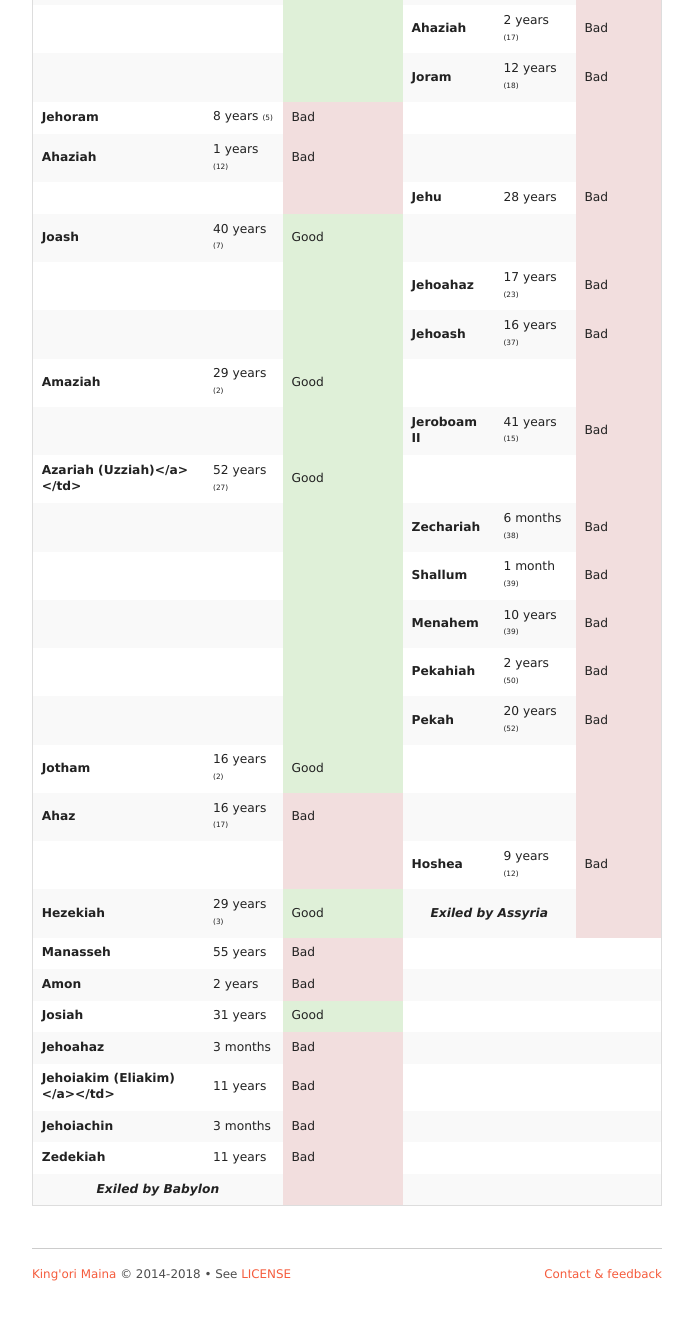
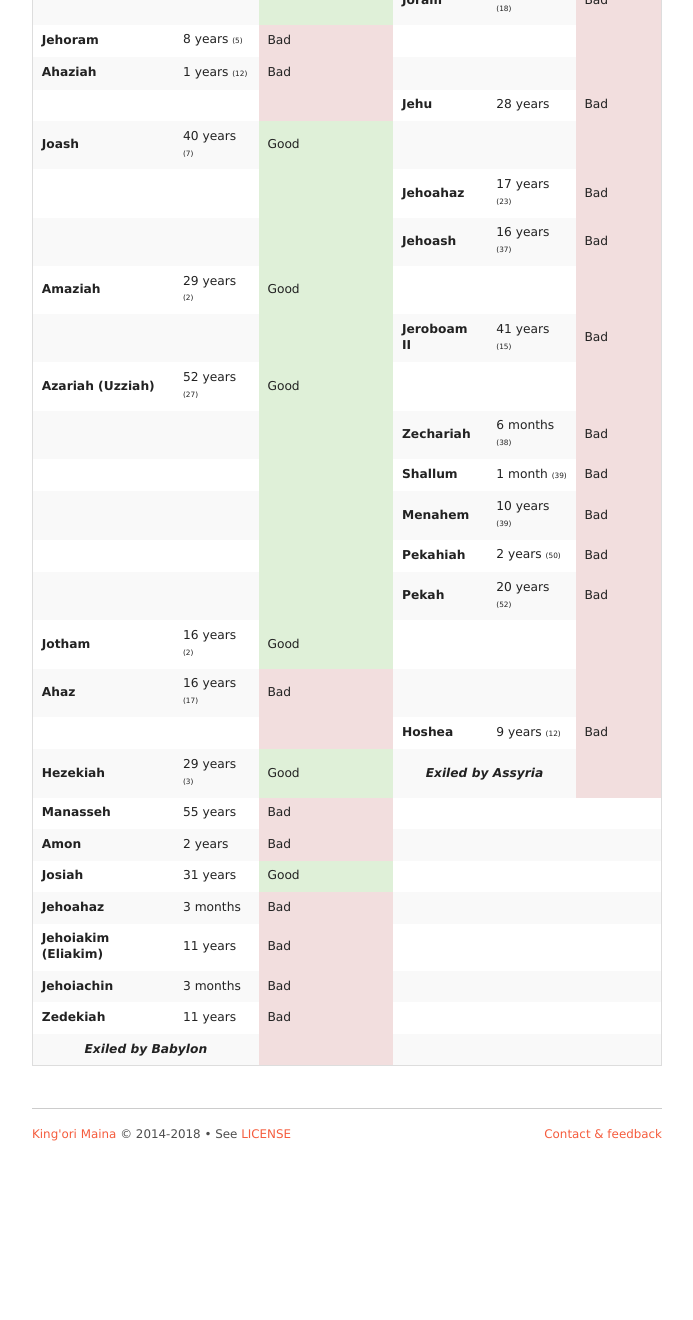
Before and after one commit to itskingori/systematic-theology, a Jekyll site: the page built from topics/kings-israel-judah.md, in a window 1280 px wide and 1400 px high, scrolled down 810 px. Shown: the top 1320 px of the window, without its empty margins (293-986 px from the left). Built offline with Jekyll 4.4.1, drawn with Linux system fonts in a browser that asks for light colours; after the commit the page ends 2070 px from its top, so only the background shows below that; some of the changed text lies outside the part shown.

Commit message:
Close <b> tag correctly

```diff
--- a/topics/kings-israel-judah.md
+++ b/topics/kings-israel-judah.md
@@ -191,7 +191,7 @@ sectionlink: /topics/
       <td class="danger">Bad</td>
     </tr>
     <tr>
-      <td><b>Azariah (Uzziah)</a></td>
+      <td><b>Azariah (Uzziah)</b></td>
       <td>52 years <small>(27)</small></td>
       <td class="success">Good</td>
       <td colspan="2"></td>
@@ -285,7 +285,7 @@ sectionlink: /topics/
       <td colspan="3"></td>
     </tr>
     <tr>
-      <td><b>Jehoiakim (Eliakim)</a></td>
+      <td><b>Jehoiakim (Eliakim)</b></td>
       <td>11 years</td>
       <td class="danger">Bad</td>
       <td colspan="3"></td>
```
